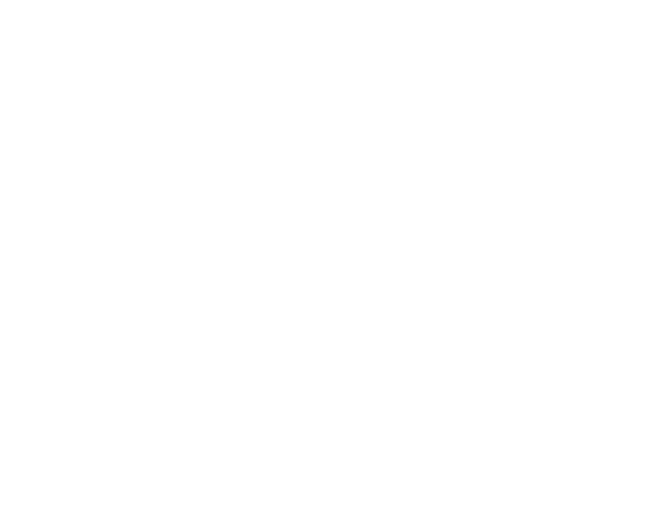
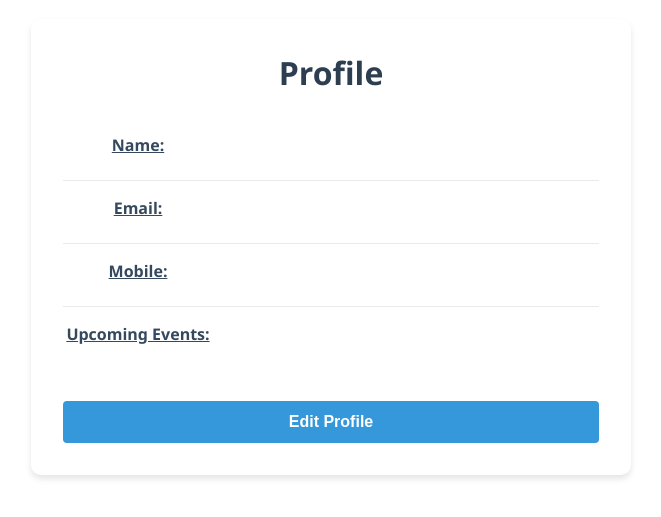
Before and after one commit to GAswinkumar23/ENDTOENDFRONTEND, a React (Create React App) app: page /profilesection in a window 1280 px wide. Before the commit this address had no page. Shown: the part 153-670 px from the top of the page, without its empty margins (309-970 px from the left). Built offline with nearby package versions, Linux system fonts and the light colour scheme.

Commit message:
after creating a delete method and basic profile page section

```diff
--- a/src/App.js
+++ b/src/App.js
@@ -4,6 +4,7 @@
 import Signup from './components/AuthenticationForms/signup'
 import Dashboard from './components/pages/Dashboard';
 import AddEvents from './components/AddEvents/AddEvents';
+import ProfilePage from './components/DashboardComponents/ProfileSection';
 function App() {
   const userId=localStorage.getItem('UserId');
   return (
@@ -14,6 +15,7 @@
           <Route path='/signup' element={<Signup/>}/>
           <Route path='/dashboard/:userid' element={<Dashboard userid={userId}/>}/>
           <Route path='/events/add' element={<AddEvents/>}/>
+          <Route path='/profilesection' element={<ProfilePage/>}/>
         </Routes>
       </Router>
     </div>
--- a/src/components/DashboardComponents/Events.jsx
+++ b/src/components/DashboardComponents/Events.jsx
@@ -3,6 +3,7 @@
 import '../../styles/DashboardComponent/Events.css';
 import { useNavigate } from "react-router-dom";
 import useDetails from "../CustomHook/useDetails";
+import axios from "axios";
 
 const Events = ({ userid }) => {
     const navigator = useNavigate();
@@ -14,20 +15,37 @@
         ));
     };
 
-    const deleteEvent = (id) => {
+    const deleteEvent = async(id) => {
+        try{
+        const response= await axios.delete(`http://localhost:5000/event/${id}`);
+        if(response.status!==200)
+        {
+            alert(response.data.message);
+            return;
+        }
+
         setEvent(events.filter(event => event._id !== id));
+    }
+    catch(error) {
+            alert("error in event deleting frontend",error)
+    }
     };
+    const formatTime = (date, time) => {
+        if (!date && !time) return "Nodate";
+        const datePart = new Date(date).toISOString().split("T")[0];
 
-    const formatTime = (dateTime) => {
-        const date = new Date(dateTime);
-        return date.toLocaleString('en-US', {
+        const combine = new Date(`${datePart}T${time}`);
+        console.log(combine,datePart);
+        if (isNaN(combine.getTime())) return "Invalid Date/Time";
+        return combine.toLocaleString('en-IN', {
+            year: 'numeric',
             month: 'short',
             day: 'numeric',
             hour: '2-digit',
-            minute: '2-digit'
+            minute: '2-digit',
+            hour12: true
         });
-    };
-
+    }
     return (
         <div className="events-container">
             <h2>{uname ? `${uname}'s Events` : "My Events"}</h2>
@@ -44,7 +62,7 @@
                             <h3>{event.description}</h3>
                             <div className="event-time">
                                 <Clock size={16} />
-                                <span>{formatTime(event.time)}</span>
+                                <span>{formatTime(event.date, event.time)}</span>
                                 {event.reminder && <span className="reminder-badge">Reminder</span>}
                             </div>
                         </div>
@@ -52,7 +70,9 @@
                             <button className="edit-btn">
                                 <Edit size={16} />
                             </button>
-                            <button className="delete-btn" onClick={() => deleteEvent(event._id)}>
+                            <button className="delete-btn" onClick={() => {
+                                console.log(event._id)
+                                deleteEvent(event._id)}}>
                                 <Trash2 size={16} />
                             </button>
                         </div>
--- /dev/null
+++ b/src/components/DashboardComponents/ProfileSection.jsx
@@ -0,0 +1,100 @@
+import { useState } from 'react';
+import useDetails from "../CustomHook/useDetails";
+import '../../styles/DashboardComponent/ProfileSection.css'
+const ProfilePage = () => {
+  const { uname, email, mobile, events } = useDetails();
+  const [isEditing, setIsEditing] = useState(false);
+
+
+  const [formData, setFormData] = useState({
+    name: uname,
+    email: email,
+    mobile: mobile,
+    eventCount: events.size
+  });
+
+
+  const handleChange = (e) => {
+    const { name, value } = e.target;
+    setFormData(prev => ({ ...prev, [name]: value }));
+  };
+
+  const handleToggle = () => {
+    setIsEditing(!isEditing);
+  };
+
+  return (
+        <div className='main-container'>
+        <div className="profileContainer">
+      <h2 className="profileTitle">Profile</h2>
+      <ul className="profileList">
+        <li className="profileListItem">
+          <span className="profileLabel">Name:</span>
+          {isEditing ? (
+            <input
+              type="text"
+              name="name"
+              value={formData.name}
+              onChange={handleChange}
+              className="profileInput"
+            />
+          ) : (
+            <span className="profileValue">{formData.name}</span>
+          )}
+        </li>
+
+        <li className="profileListItem">
+          <span className="profileLabel">Email:</span>
+          {isEditing ? (
+            <input
+              type="email"
+              name="email"
+              value={formData.email}
+              onChange={handleChange}
+              className="profileInput"
+            />
+          ) : (
+            <span className="profileValue">{formData.email}</span>
+          )}
+        </li>
+
+        <li className="profileListItem">
+          <span className="profileLabel">Mobile:</span>
+          {isEditing ? (
+            <input
+              type="tel"
+              name="mobile"
+              value={formData.mobile}
+              onChange={handleChange}
+              className="profileInput"
+            />
+          ) : (
+            <span className="profileValue">{formData.mobile}</span>
+          )}
+        </li>
+
+        <li className="profileListItem">
+          <span className="profileLabel">Upcoming Events:</span>
+          {isEditing ? (
+            <input
+              type="number"
+              name="eventCount"
+              value={formData.eventCount}
+              onChange={handleChange}
+              className="profileInput"
+            />
+          ) : (
+            <span className="profileValue">{formData.eventCount}</span>
+          )}
+        </li>
+      </ul>
+
+      <button className="profileButton" onClick={handleToggle}>
+        {isEditing ? "Save Changes" : "Edit Profile"}
+      </button>
+    </div>
+        </div>
+  );
+};
+
+export default ProfilePage;
--- a/src/components/DashboardComponents/SideBarDetails.jsx
+++ b/src/components/DashboardComponents/SideBarDetails.jsx
@@ -11,7 +11,7 @@
 
     useEffect(() => {
         const date = new Date();
-        setCurrentDate(date.toLocaleDateString('en-US', {
+        setCurrentDate(date.toLocaleDateString('en-IN', {
             weekday: 'long',
             month: 'long',
             day: 'numeric',
--- a/src/styles/DashboardComponent/Events.css
+++ b/src/styles/DashboardComponent/Events.css
@@ -2,6 +2,7 @@
     max-width: 800px;
     margin: 0 auto;
     padding: 20px;
+    overflow-y: scroll;
     font-family: 'Segoe UI', Tahoma, Geneva, Verdana, sans-serif;
 }
 
--- /dev/null
+++ b/src/styles/DashboardComponent/ProfileSection.css
@@ -0,0 +1,117 @@
+*{
+    padding: 0;
+    margin: 0;
+    box-sizing: border-box;
+}
+.main-container{
+    width: 100%;
+    height: 100vh;
+    display: flex;
+    align-items: center;
+    justify-content: center;
+}
+
+.profileContainer {
+  width: 600px;
+
+  padding: 2rem;
+  background: #ffffff;
+  border-radius: 10px;
+  box-shadow: 0 4px 6px rgba(0, 0, 0, 0.1);
+  font-family: 'Segoe UI', Tahoma, Geneva, Verdana, sans-serif;
+}
+
+.profileTitle {
+  color: #2c3e50;
+  text-align: center;
+  margin-bottom: 1.5rem;
+  font-size: 2rem;
+  font-weight: 600;
+}
+
+.profileList {
+  list-style: none;
+  padding: 0;
+  margin: 0 0 2rem 0;
+}
+
+.profileListItem {
+  display: flex;
+  flex-wrap: wrap;
+  align-items: right;
+  padding: 1rem 0;
+  border-bottom: 1px solid #eaeaea;
+}
+
+.profileListItem:last-child {
+  border-bottom: none;
+}
+
+.profileLabel {
+  font-weight: 600;
+  color: #34495e;
+  width: 150px;
+  margin-right: 1rem;
+}
+
+.profileValue {
+  flex: 1;
+  color: #7f8c8d;
+}
+
+.profileInput {
+  flex: 1;
+  padding: 0.5rem;
+  border: 1px solid #ddd;
+  border-radius: 4px;
+  font-size: 1rem;
+  transition: border-color 0.3s;
+}
+
+.profileInput:focus {
+  outline: none;
+  border-color: #3498db;
+}
+
+.profileButton {
+  display: block;
+  width: 100%;
+  padding: 0.75rem;
+  background-color: #3498db;
+  color: white;
+  border: none;
+  border-radius: 4px;
+  font-size: 1rem;
+  font-weight: 600;
+  cursor: pointer;
+  transition: background-color 0.3s;
+}
+
+.profileButton:hover {
+  background-color: #2980b9;
+}
+
+.profileButton:active {
+  transform: translateY(1px);
+}
+
+@media (max-width: 768px) {
+  .profileContainer {
+    padding: 1rem;
+    margin: 1rem;
+  }
+
+  .profileListItem {
+    flex-direction: column;
+    align-items: flex-start;
+  }
+
+  .profileLabel {
+    width: 100%;
+    margin-bottom: 0.5rem;
+  }
+
+  .profileInput {
+    width: 100%;
+  }
+}
```
